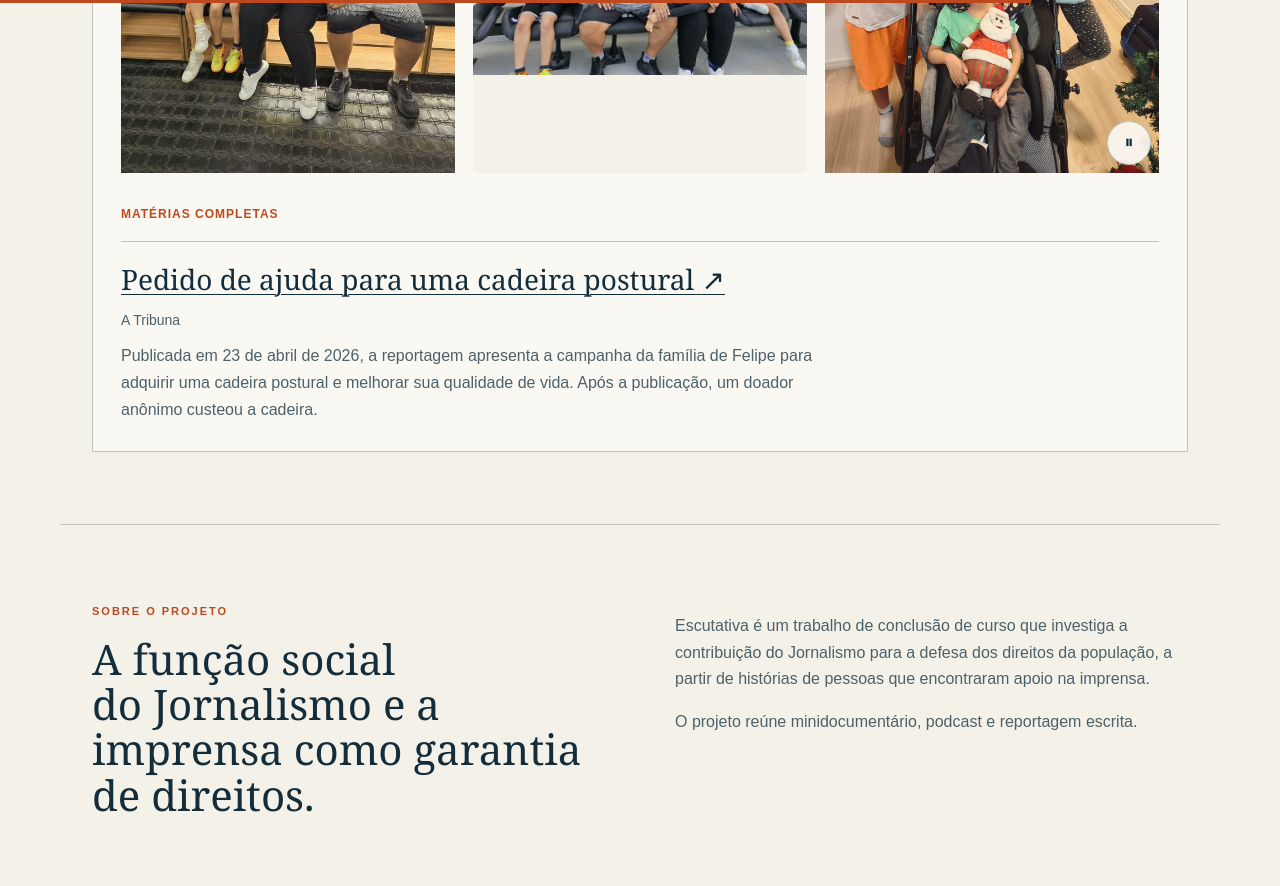
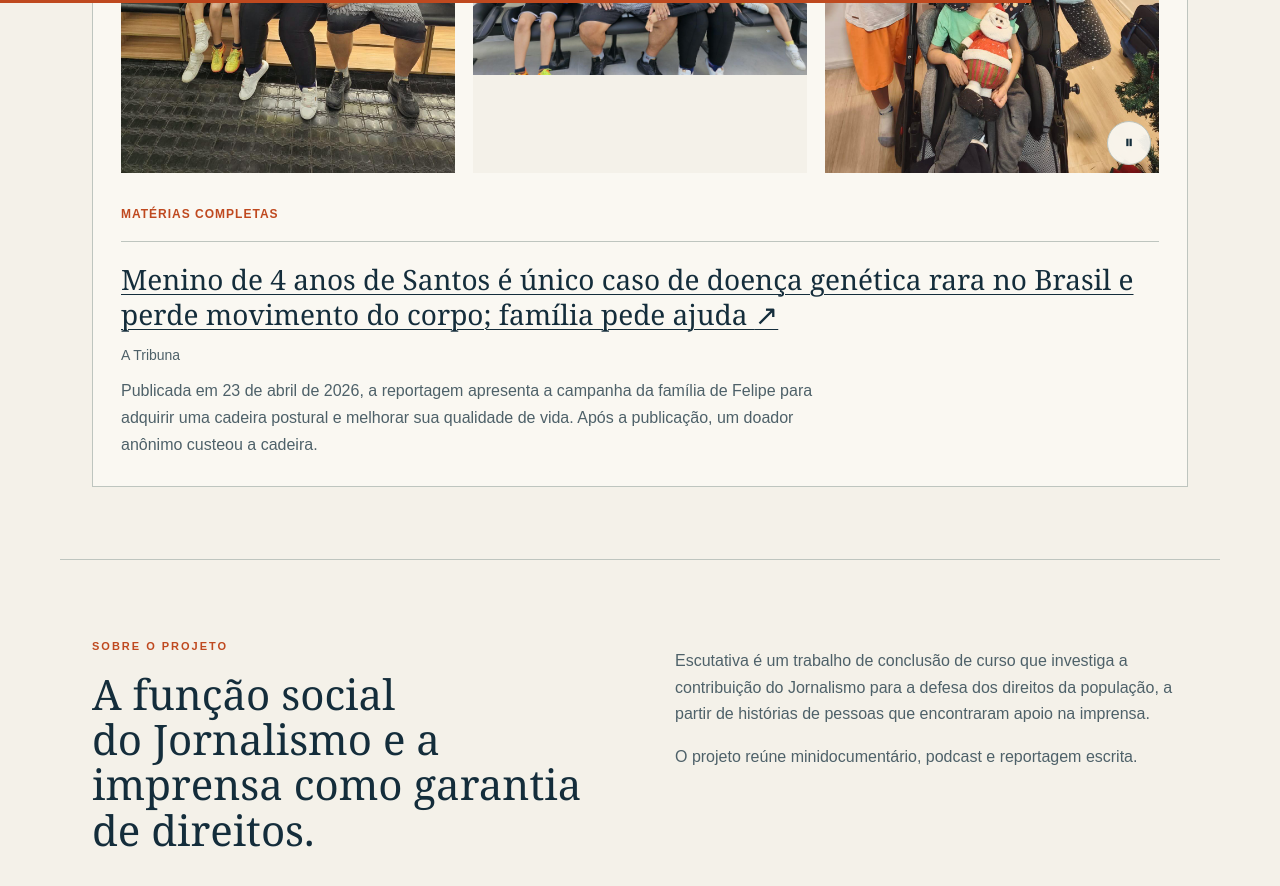
Before and after one commit to iarleyoliveira/ESCUTATIVA, a Jekyll site: the page built from index.html, in a window 1280 px wide and 900 px high, scrolled down 6926 px. Shown: the top 886 px of the window. Built offline with Jekyll 4.4.1, drawn with Linux system fonts in a browser that asks for light colours.

Commit message:
Update _data/casos/caso-felipe.yml (via Pages CMS)

```diff
--- a/_data/casos/caso-felipe.yml
+++ b/_data/casos/caso-felipe.yml
@@ -18,7 +18,8 @@ fotos:
     descricao: Felipe na cadeira, com duas crianças ao seu lado em uma decoração de Natal.
 reportagens:
   - formato: Texto
-    title: Pedido de ajuda para uma cadeira postural
+    title: Menino de 4 anos de Santos é único caso de doença genética rara no Brasil
+      e perde movimento do corpo; família pede ajuda
     veiculo: A Tribuna
     resumo: Publicada em 23 de abril de 2026, a reportagem apresenta a campanha da
       família de Felipe para adquirir uma cadeira postural e melhorar sua
```
